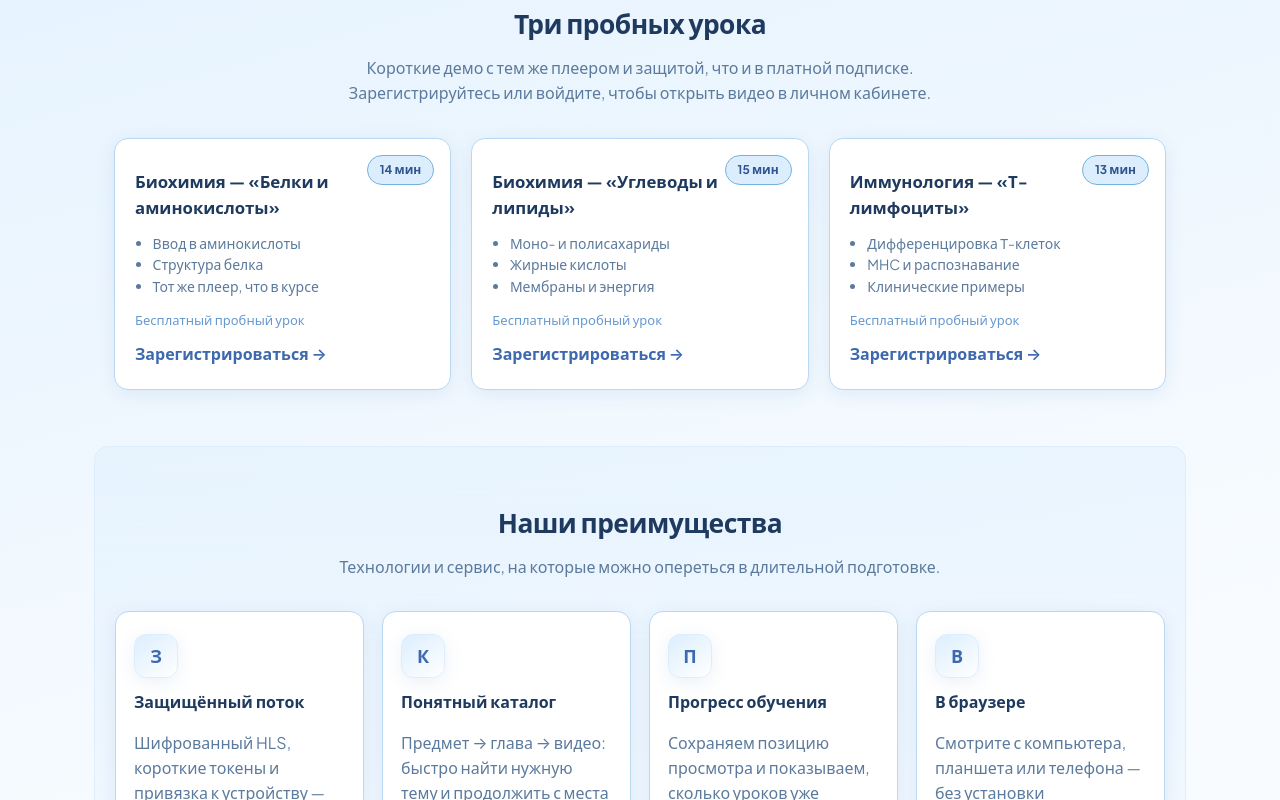
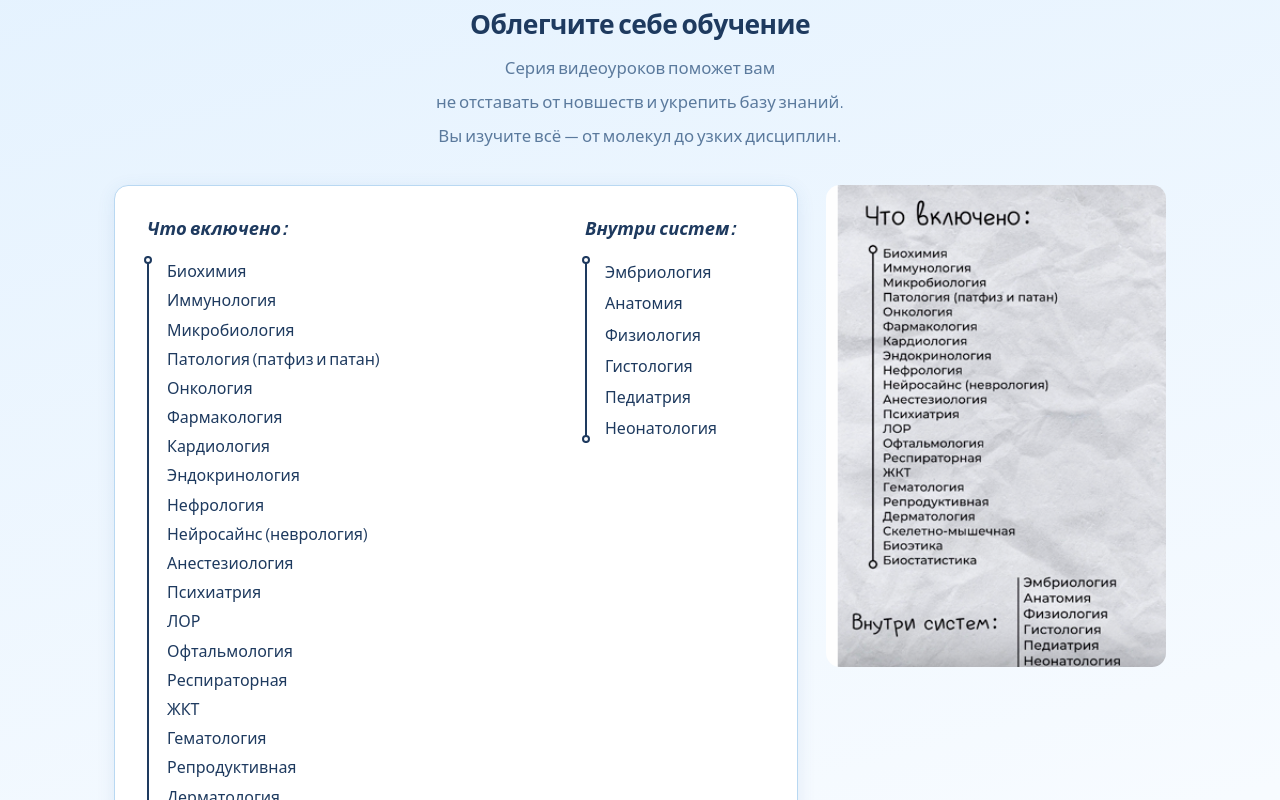
Before and after one commit to isan228/lemeexp, a React (Vite) app in the folder frontend/: page / in a window 1280 px wide. Shown: the part 580-1380 px from the top of the page. Built offline with nearby package versions, Linux system fonts and the light colour scheme.

Commit message:
chore: deploy 2026-06-19T23-43

```diff
--- a/frontend/src/pages/LandingPage.jsx
+++ b/frontend/src/pages/LandingPage.jsx
@@ -18,34 +18,38 @@ function scrollToSection(id) {
   });
 }
 
-const trialSeeds = [
-  {
-    title: "Биохимия — «Белки и аминокислоты»",
-    tag: "14 мин",
-    subjectId: 1,
-    chapterId: 11,
-    videoId: 101,
-    bullets: ["Ввод в аминокислоты", "Структура белка", "Тот же плеер, что в курсе"],
-    note: "Бесплатный пробный урок"
-  },
-  {
-    title: "Биохимия — «Углеводы и липиды»",
-    tag: "15 мин",
-    subjectId: 1,
-    chapterId: 11,
-    videoId: 102,
-    bullets: ["Моно- и полисахариды", "Жирные кислоты", "Мембраны и энергия"],
-    note: "Бесплатный пробный урок"
-  },
-  {
-    title: "Иммунология — «Т-лимфоциты»",
-    tag: "13 мин",
-    subjectId: 2,
-    chapterId: 21,
-    videoId: 201,
-    bullets: ["Дифференцировка Т-клеток", "MHC и распознавание", "Клинические примеры"],
-    note: "Бесплатный пробный урок"
-  }
+const includedSubjects = [
+  "Биохимия",
+  "Иммунология",
+  "Микробиология",
+  "Патология (патфиз и патан)",
+  "Онкология",
+  "Фармакология",
+  "Кардиология",
+  "Эндокринология",
+  "Нефрология",
+  "Нейросайнс (неврология)",
+  "Анестезиология",
+  "Психиатрия",
+  "ЛОР",
+  "Офтальмология",
+  "Респираторная",
+  "ЖКТ",
+  "Гематология",
+  "Репродуктивная",
+  "Дерматология",
+  "Скелетно-мышечная",
+  "Биоэтика",
+  "Биостатистика"
+];
+
+const systemSubjects = [
+  "Эмбриология",
+  "Анатомия",
+  "Физиология",
+  "Гистология",
+  "Педиатрия",
+  "Неонатология"
 ];
 
 const advantages = [
@@ -146,8 +150,8 @@ export default function LandingPage() {
             </button>
             <strong>Меню</strong>
           </div>
-          <button type="button" className="nav-anchor" onClick={() => onNavToSection("trial")}>
-            Пробники
+          <button type="button" className="nav-anchor" onClick={() => onNavToSection("curriculum")}>
+            Программа
           </button>
           <button type="button" className="nav-anchor" onClick={() => onNavToSection("advantages")}>
             Преимущества
@@ -211,33 +215,40 @@ export default function LandingPage() {
           </div>
         </section>
 
-        <section id="trial" className="landing-section">
-          <h2 className="landing-section-title">Три пробных урока</h2>
-          <p className="landing-section-intro">
-            Короткие демо с тем же плеером и защитой, что и в платной подписке. Зарегистрируйтесь или войдите, чтобы
-            открыть видео в личном кабинете.
-          </p>
-          <div className="landing-seed-grid">
-            {trialSeeds.map((seed) => {
-              const trialHref = token
-                ? routes.lessonVideo(seed.subjectId, seed.chapterId, seed.videoId)
-                : routes.registerTrial;
-              return (
-              <article key={seed.videoId} className="landing-seed-card card">
-                <span className="landing-seed-tag">{seed.tag}</span>
-                <h3>{seed.title}</h3>
-                <ul className="landing-seed-list">
-                  {seed.bullets.map((b) => (
-                    <li key={b}>{b}</li>
+        <section id="curriculum" className="landing-section">
+          <h2 className="landing-section-title">Облегчите себе обучение</h2>
+          <div className="landing-curriculum-intro">
+            <p>Серия видеоуроков поможет вам</p>
+            <p>не отставать от новшеств и укрепить базу знаний.</p>
+            <p>Вы изучите всё — от молекул до узких дисциплин.</p>
+          </div>
+          <div className="landing-curriculum-body">
+            <div className="landing-curriculum-lists card">
+              <div className="landing-curriculum-block">
+                <h3 className="landing-curriculum-heading">Что включено:</h3>
+                <ul className="landing-curriculum-list">
+                  {includedSubjects.map((subject) => (
+                    <li key={subject}>{subject}</li>
                   ))}
                 </ul>
-                <p className="landing-seed-note">{seed.note}</p>
-                <Link to={trialHref} className="btn-link landing-seed-cta">
-                  {token ? "Смотреть урок →" : "Зарегистрироваться →"}
-                </Link>
-              </article>
-            );
-            })}
+              </div>
+              <div className="landing-curriculum-block landing-curriculum-block-systems">
+                <h3 className="landing-curriculum-heading">Внутри систем:</h3>
+                <ul className="landing-curriculum-list landing-curriculum-list-compact">
+                  {systemSubjects.map((subject) => (
+                    <li key={subject}>{subject}</li>
+                  ))}
+                </ul>
+              </div>
+            </div>
+            <figure className="landing-curriculum-figure">
+              <img
+                src="/curriculum-included.png"
+                alt="Список предметов: биохимия, иммунология, кардиология и другие дисциплины"
+                className="landing-curriculum-image"
+                loading="lazy"
+              />
+            </figure>
           </div>
         </section>
 
--- a/frontend/src/styles/landing-ui.css
+++ b/frontend/src/styles/landing-ui.css
@@ -304,6 +304,99 @@
   font-weight: 600;
 }
 
+.landing-curriculum-intro {
+  text-align: center;
+  max-width: 560px;
+  margin: 0 auto 36px;
+}
+
+.landing-curriculum-intro p {
+  margin: 0 0 8px;
+  color: var(--med-text-secondary);
+  font-size: 1.05rem;
+  line-height: 1.55;
+}
+
+.landing-curriculum-intro p:last-child {
+  margin-bottom: 0;
+}
+
+.landing-curriculum-body {
+  display: grid;
+  grid-template-columns: 1fr minmax(220px, 340px);
+  gap: 28px;
+  align-items: start;
+}
+
+.landing-curriculum-lists {
+  display: grid;
+  grid-template-columns: 1fr auto;
+  gap: 28px 32px;
+  padding: 28px 32px;
+  border-radius: var(--med-radius);
+}
+
+.landing-curriculum-heading {
+  margin: 0 0 14px;
+  font-size: 1.15rem;
+  font-weight: 700;
+  color: var(--med-text);
+  font-style: italic;
+}
+
+.landing-curriculum-list {
+  margin: 0;
+  padding: 0 0 0 18px;
+  list-style: none;
+  border-left: 2px solid var(--med-text);
+  position: relative;
+}
+
+.landing-curriculum-list::before,
+.landing-curriculum-list::after {
+  content: "";
+  position: absolute;
+  left: -5px;
+  width: 8px;
+  height: 8px;
+  border: 2px solid var(--med-text);
+  border-radius: 50%;
+  background: #fff;
+}
+
+.landing-curriculum-list::before {
+  top: 0;
+}
+
+.landing-curriculum-list::after {
+  bottom: 0;
+}
+
+.landing-curriculum-list li {
+  padding: 3px 0;
+  color: var(--med-text);
+  line-height: 1.45;
+}
+
+.landing-curriculum-block-systems {
+  min-width: 180px;
+}
+
+.landing-curriculum-list-compact li {
+  padding: 4px 0;
+}
+
+.landing-curriculum-figure {
+  margin: 0;
+}
+
+.landing-curriculum-image {
+  width: 100%;
+  height: auto;
+  border-radius: var(--med-radius);
+  display: block;
+}
+
 .landing-footer-nav a {
   color: var(--med-on-footer-link);
   text-decoration: none;
@@ -362,6 +455,24 @@ a.nav-muted:hover {
   content: none;
 }
 
+@media (max-width: 900px) {
+  .landing-curriculum-body {
+    grid-template-columns: 1fr;
+  }
+
+  .landing-curriculum-figure {
+    display: none;
+  }
+}
+
+@media (max-width: 640px) {
+  .landing-curriculum-lists {
+    grid-template-columns: 1fr;
+    gap: 24px;
+    padding: 20px;
+  }
+}
+
 @media (max-width: 820px) {
   .landing-brand-row {
     width: 100%;
```
Also changed, not shown: frontend/public/curriculum-included.png (added).
